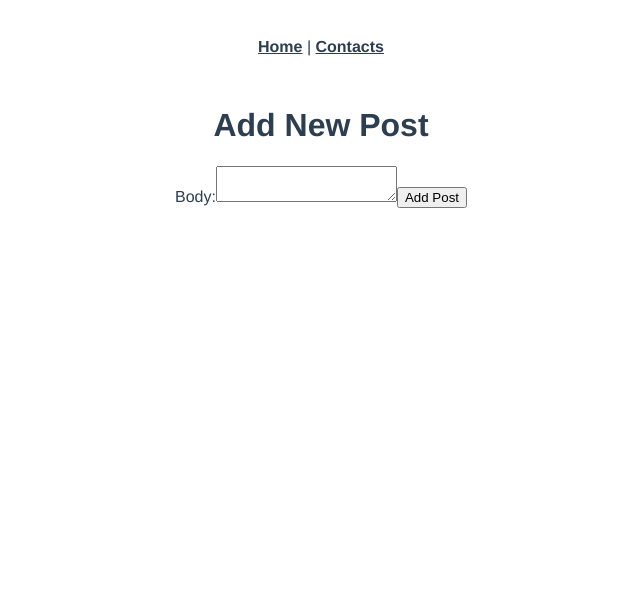
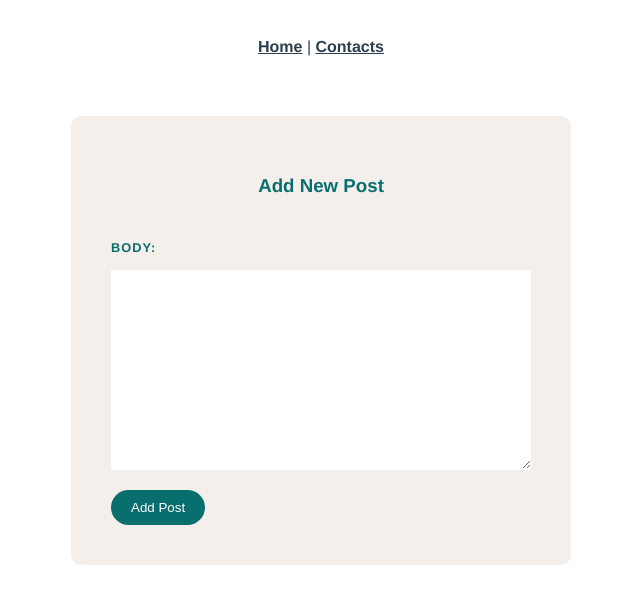
Before and after one commit to Elsvalter/hw4-frontend, a Vue app in the folder hw4-frontend/: page /addpost in a window 1280 px wide. Shown: the top 604 px of the page, without its empty margins (319-959 px from the left). Built offline with nearby package versions, Linux system fonts and the light colour scheme; the HTML template or start-up script is replaced by a standard one.

Commit message:
fixing jwb and cookies functionality

```diff
--- /dev/null
+++ b/hw4-frontend/src/auth.js
@@ -0,0 +1,19 @@
+export default {
+    user: { authenticated: false },
+    authenticated: async function() {
+        await fetch("http://localhost:3000/auth/authenticate", {
+                credentials: 'include',
+            })
+            .then((response) => response.json())
+            .then((data) => {
+                this.user.authenticated = data.authenticated;
+                console.log(data);
+            })
+            .catch((e) => {
+                console.log(e);
+                console.log("error logout");
+            });
+        return this.user.authenticated;
+    }
+
+}
--- a/hw4-frontend/src/views/APost.vue
+++ b/hw4-frontend/src/views/APost.vue
@@ -117,4 +117,8 @@ button {
   color: white;
   border-radius: 20px;
 }
+
+button:hover {
+  background: rgb(12, 150, 150);
+}
 </style>
--- a/hw4-frontend/src/views/AddPost.vue
+++ b/hw4-frontend/src/views/AddPost.vue
@@ -1,12 +1,12 @@
 <template>
-  <div>
-    <h1>Add New Post</h1>
+  <div id ="form">
+    <h3>Add New Post</h3>
     <form @submit.prevent="addPost">
 
       <label for="content">Body:</label>
       <textarea id="content" v-model="content" required></textarea>
 
-      <button type="submit">Add Post</button>
+      <button class="button" type="submit">Add Post</button>
     </form>
   </div>
 </template>
@@ -43,4 +43,58 @@ export default {
 </script>
 
 <style scoped>
+#form {
+  max-width: 420px;
+  margin: 30px auto;
+  background: rgba(243, 237, 232, 0.847);
+  text-align: left;
+  padding: 40px;
+  border-radius: 10px;
+}
+
+h3 {
+  text-align: center;
+  color: rgb(8, 110, 110);
+}
+
+label {
+  color: rgb(8, 110, 110);
+  display: inline-block;
+  margin: 25px 0 15px;
+  font-size: 0.8em;
+  text-transform: uppercase;
+  letter-spacing: 1px;
+  font-weight: bold;
+}
+
+textarea {
+  display: block;
+  padding: 10px 6px;
+  width: 100%;
+  box-sizing: border-box;
+  border: none;
+  border-bottom: 1px solid white;
+  color: blue;
+  min-height: 200px;
+}
+
+.post-date {
+  margin-top: 10px;
+  color: gray;
+  font-size: 0.8em;
+}
+
+button {
+  background: rgb(8, 110, 110);
+  border: 0;
+  padding: 10px 20px;
+  margin-top: 20px;
+  color: white;
+  border-radius: 20px;
+}
+
+button:hover {
+  background: rgb(12, 150, 150);
+}
+
 </style>
--- a/hw4-frontend/src/views/AllPosts.vue
+++ b/hw4-frontend/src/views/AllPosts.vue
@@ -1,6 +1,6 @@
 <template>
   <div class="AllPosts">
-    <button @click="logout">Logout</button>
+    <button class="button" @click="logout">Logout</button>
     <div id="post-list">
       <ul>
         <div class="post-item" v-for="post in posts" :key="post.id">
@@ -13,18 +13,21 @@
         </div>
       </ul>
     </div>
-    <button @click="deleteAllPosts">Delete All</button>
-    <button @click="addPost">Add Post</button>
+    <button class="button" @click="deleteAllPosts">Delete All</button>
+    <button class="button" @click="addPost">Add Post</button>
   </div>
 </template>
 
 <script>
+import auth from "../auth";
+
 export default {
   name: "AllPosts",
   data() {
     return {
       posts: [],
-    };
+      authResult: auth.authenticated()
+    }
   },
   computed: {
     isUserLoggedIn() {
@@ -39,8 +42,22 @@ export default {
         .catch(err => console.error('Error fetching posts:', err));
     },
     logout() {
-      localStorage.removeItem('token');
-      this.$router.push('/');
+      fetch("http://localhost:3000/auth/logout", {
+          credentials: 'include', // for cookies
+      })
+      .then((response) => response.json)
+      .then((data) => {
+        console.log(data);
+        console.log('jwt removed from logout');
+        localStorage.removeItem('token');
+        this.$router.push('/');
+      })
+      .catch((e) => {
+        console.log(e);
+        console.log("error logout");
+      }
+      )
+
     },
     goToPost(postId) {
       this.$router.push(`/api/apost/${postId}`);
@@ -49,7 +66,6 @@ export default {
       fetch('http://localhost:3000/api/posts', {
         method: 'DELETE',
         headers: {
-          Authorization: `Bearer ${localStorage.getItem("token")}`,
           'Content-Type': 'application/json',
         },
       })
@@ -119,4 +135,18 @@ export default {
 .post-box:hover {
   background-color: rgba(0, 166, 249, 0.2); /* Hover efekti lisamine */
 }
+
+button {
+  background: rgb(8, 110, 110);
+  border: 0;
+  padding: 10px 20px;
+  margin-top: 20px;
+  color: white;
+  border-radius: 20px;
+}
+
+button:hover {
+  background: rgb(12, 150, 150);
+}
+
 </style>
--- a/hw4-frontend/src/views/LoginPage.vue
+++ b/hw4-frontend/src/views/LoginPage.vue
@@ -53,6 +53,7 @@ export default {
         const response = await fetch('http://localhost:3000/auth/login', {
           method: 'POST',
           headers: { 'Content-Type': 'application/json' },
+          credentials: 'include',
           body: JSON.stringify({ email: this.email, password: this.password })
         });
         const data = await response.json();
@@ -118,4 +119,8 @@ button:disabled {
   color: red;
   font-size: 12px;
 }
+
+a:hover {
+  color: rgb(11, 170, 11);
+}
 </style>
--- a/hw4-frontend/src/views/SignupPage.vue
+++ b/hw4-frontend/src/views/SignupPage.vue
@@ -86,13 +86,14 @@ export default {
           const signupResponse = await fetch('http://localhost:3000/auth/signup', {
             method: 'POST',
             headers: { 'Content-Type': 'application/json' },
+            credentials: 'include',
             body: JSON.stringify({ email: this.email, password: this.password })
           });
 
           const signupData = await signupResponse.json();
 
           if (signupResponse.ok) {
-            this.$router.push('/');
+            this.$router.push('/allposts');
           } else {
             console.error('Signup failed:', signupData.error);
           }
```
